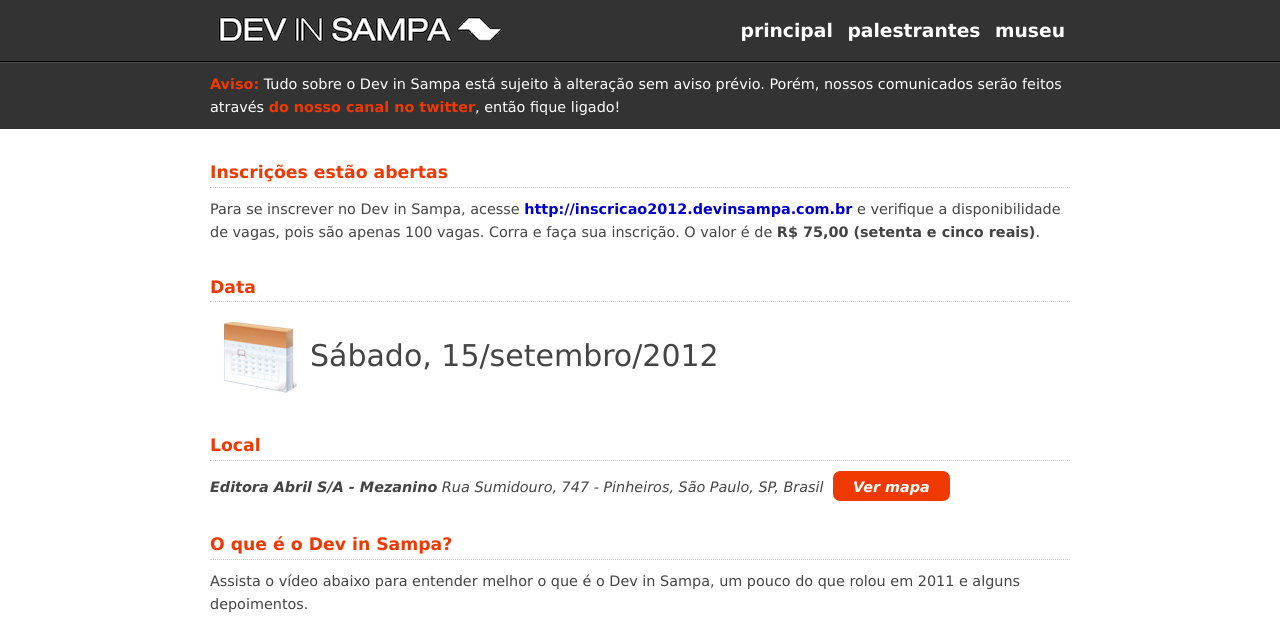
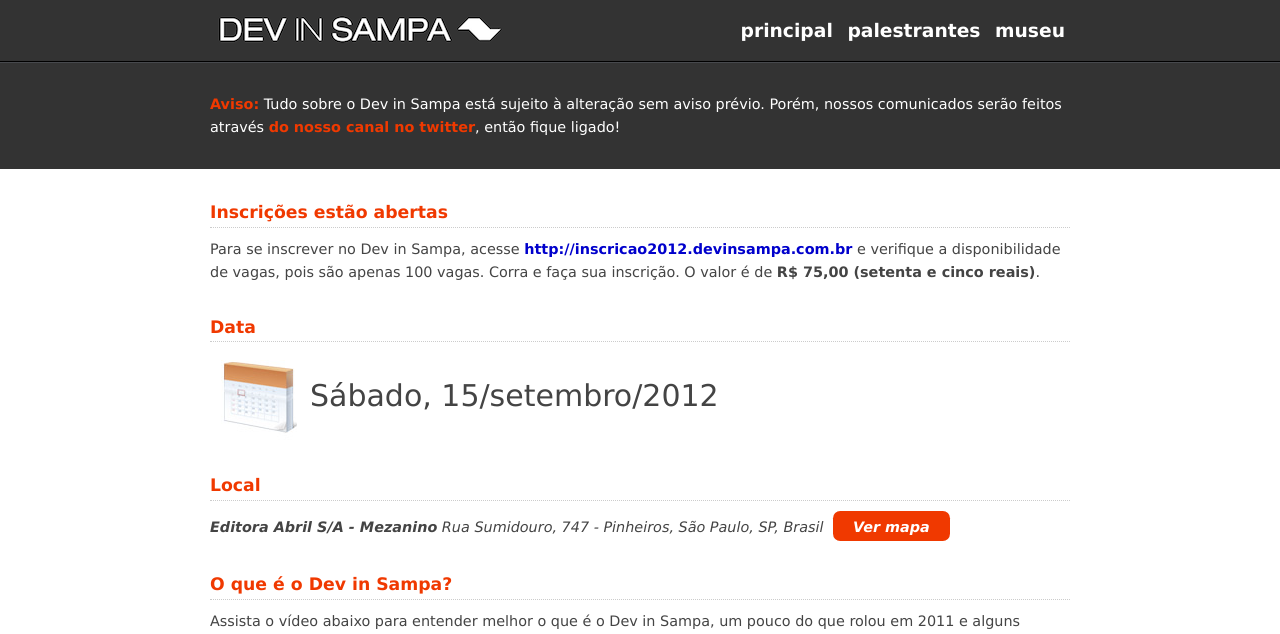
Before and after one commit to devinsampa/devinsampa.github.io, a Jekyll site: the page built from index.html, in a window 1280 px wide. Shown: the top 634 px of the page. Built offline with Jekyll 4.4.1, drawn with Linux system fonts in a browser that asks for light colours; nearby versions of some CDN libraries; grey boxes are pictures that could not be loaded.

Commit message:
Adding more space in aviso.

```diff
--- a/stylesheets/screen_adapter.css
+++ b/stylesheets/screen_adapter.css
@@ -5,6 +5,10 @@
 
 .museu li {
   margin: 0 0 5px -20px;
+}
+
+.aviso {
+  padding: 10px 10px;
 }
 
 @media screen and (max-width: 650px) {
--- a/stylesheets/style.css
+++ b/stylesheets/style.css
@@ -17,7 +17,6 @@
 }
 
 .container a {
-//  color: #333;
   font-weight: bold;
   height: 20px;
   text-decoration: none;
@@ -45,7 +44,7 @@
 
 .aviso {
   border-top: #47494d solid 1px;
-  padding: 10px 10px;
+  padding: 30px 10px;
 }
 
 .main .logo {
```
